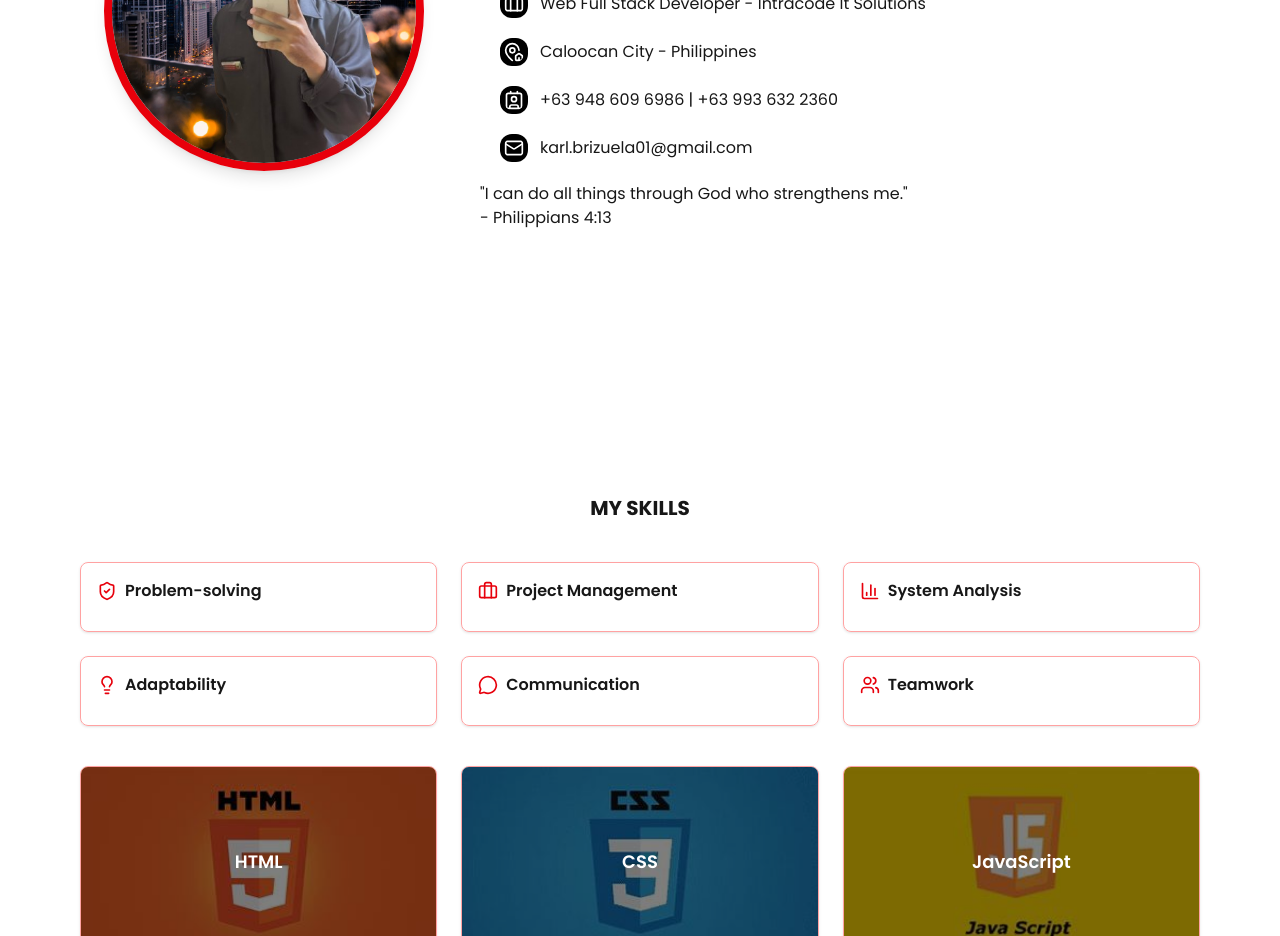
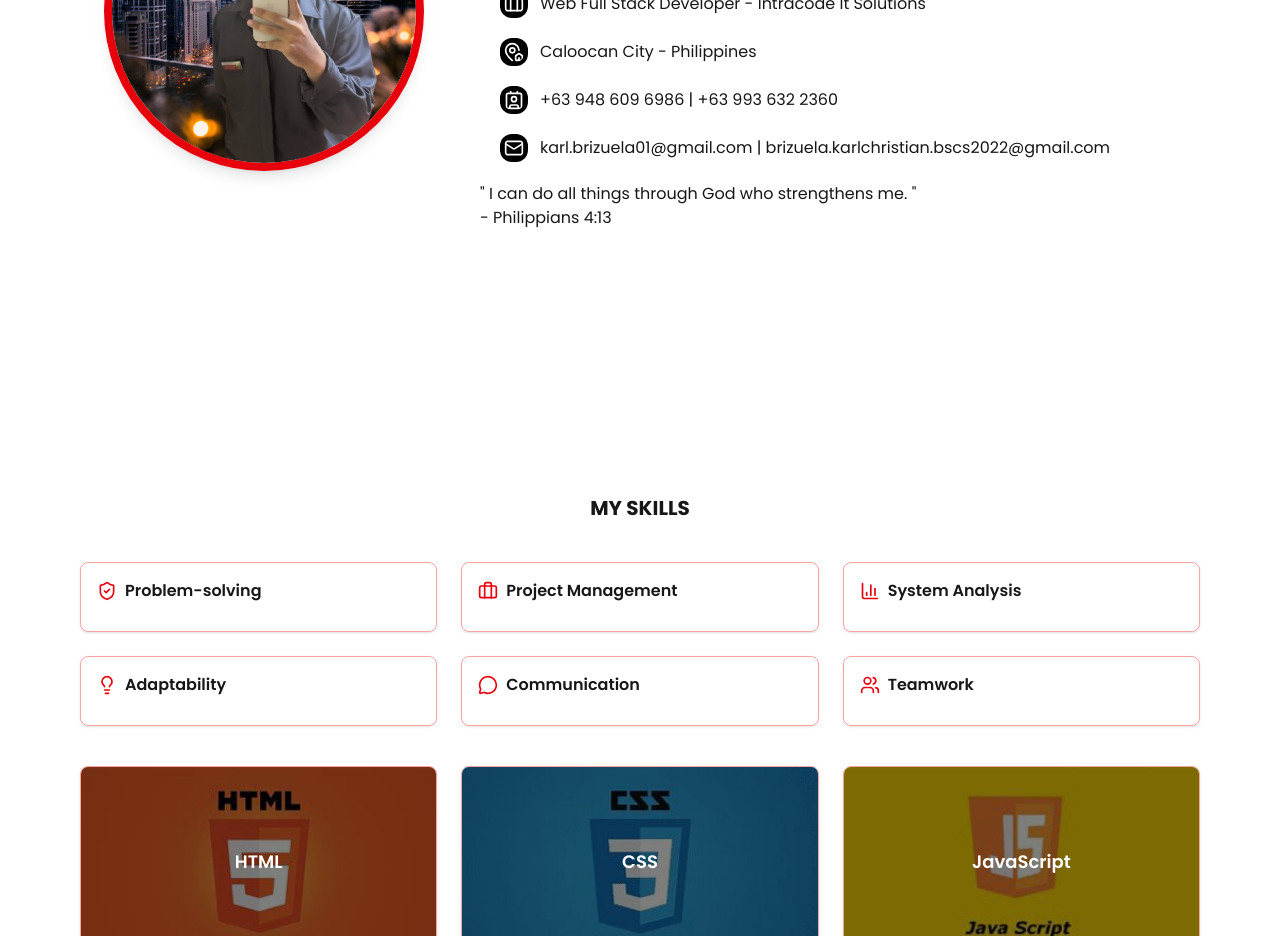
Before and after one commit to KarlBrizuela/Portfolio, a Next.js app: page / in a window 1280 px wide. Shown: the part 1260-2196 px from the top of the page. Built offline with nearby package versions, Linux system fonts and the light colour scheme.

Commit message:
ready for deployment

```diff
--- a/src/app/About/about.tsx
+++ b/src/app/About/about.tsx
@@ -55,12 +55,12 @@ export default function About() {
 
               <li className="flex gap-3 items-center">
                 <Mail className="rounded-xl bg-black dark:bg-white light:bg-black text-white dark:text-black items-center p-1 flex-shrink-0" size={28} />
-                <span className="text-xs sm:text-sm lg:text-base break-all">karl.brizuela01@gmail.com</span>
+                <span className="text-xs sm:text-sm lg:text-base break-all">karl.brizuela01@gmail.com | brizuela.karlchristian.bscs2022@gmail.com</span>
               </li>
             </ul>
 
-               <p className="text-xs sm:text-sm lg:text-base text-center lg:text-left">"I can do all things through God who strengthens me."
-                <span className="block text-center lg:text-left">- Philippians 4:13</span>
+               <p className="text-xs sm:text-sm lg:text-base text-center lg:text-left">" I can do all things through God who strengthens me. "
+                <span className="block text-center lg:text-left"> - Philippians 4:13</span>
                </p>
 
 
--- a/src/app/components/texttype.tsx
+++ b/src/app/components/texttype.tsx
@@ -167,7 +167,7 @@ const TextType = ({
 
   const shouldHideCursor =
     hideCursorWhileTyping && (currentCharIndex < textArray[currentTextIndex].length || isDeleting);
-
+//nothing much
   return createElement(
     Component,
     {
```
